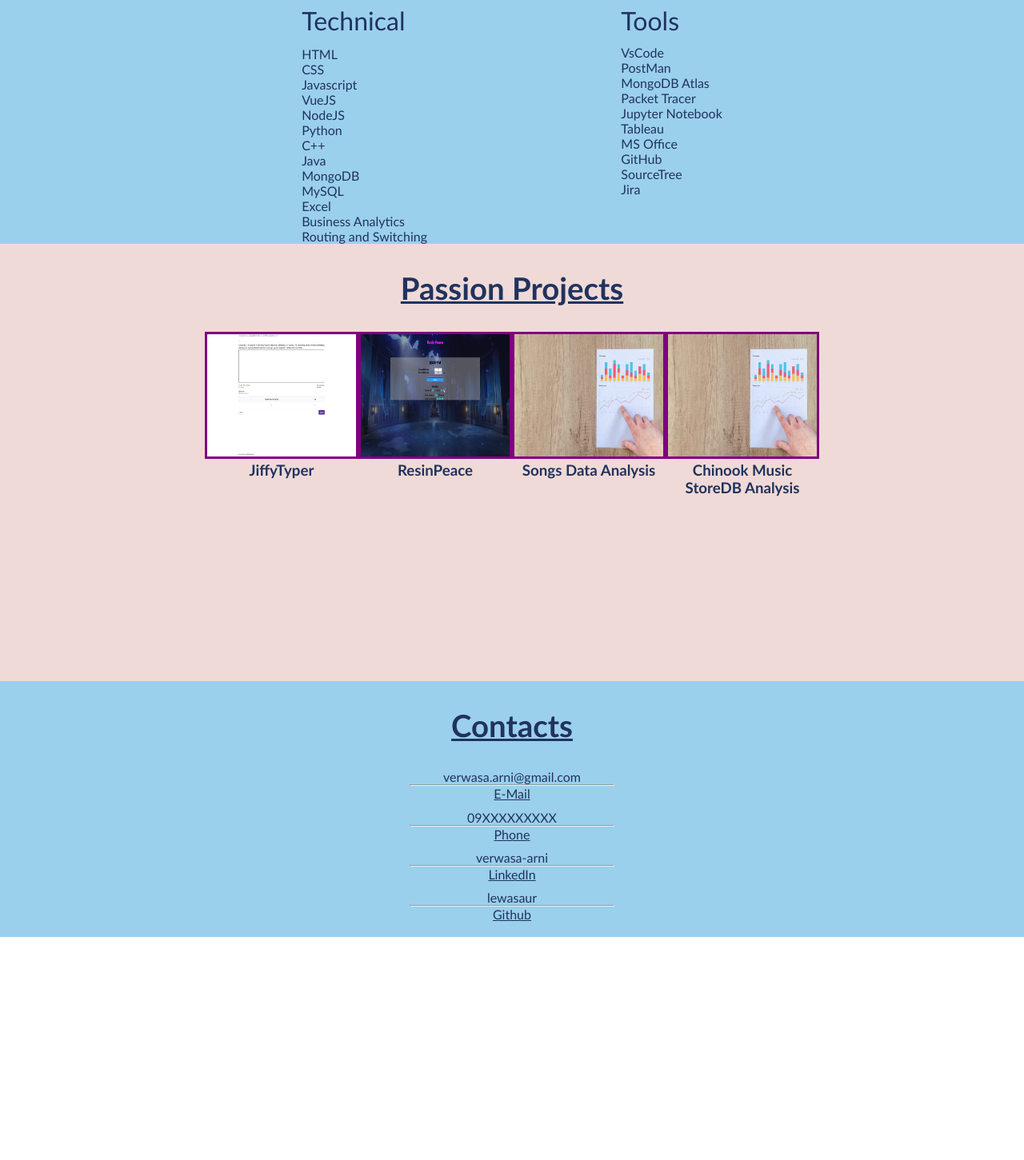
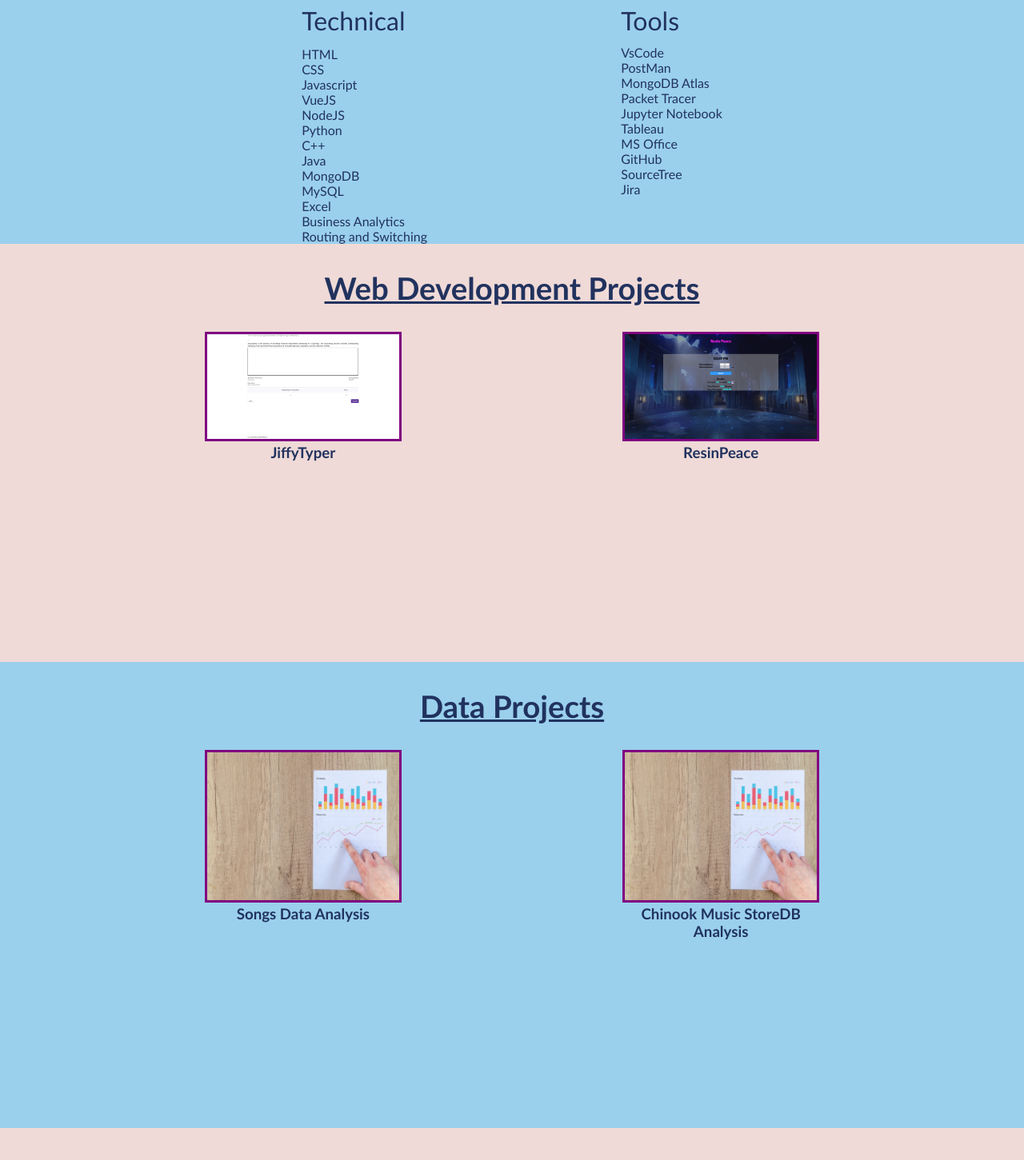
Before and after one commit to lewasaur/Profile, a Vue app: page / in a window 1280 px wide. Shown: the part 1330-2781 px from the top of the page at 80% size. Before the commit the page ends 2502 px from the top, so only its background shows below. Built offline with nearby package versions, Linux system fonts and the light colour scheme.

Commit message:
update info and add Data Project Section

```diff
--- a/src/App.vue
+++ b/src/App.vue
@@ -5,6 +5,7 @@
     <Credentials />
     <Skills />
     <Projects />
+    <Dprojects />
     <Contacts />
   </div>
 
@@ -17,6 +18,7 @@ import Credentials from './components/Credentials'
 import Skills from './components/Skills'
 import Projects from './components/Projects'
 import Contacts from './components/Contacts'
+import Dprojects from './components/Dprojects.vue'
 export default {
   name: 'App',
   components: {
@@ -25,7 +27,8 @@ export default {
     Credentials,
     Skills,
     Projects,
-    Contacts
+    Contacts,
+    Dprojects
   }
 }
 </script>
--- a/src/components/Contacts.vue
+++ b/src/components/Contacts.vue
@@ -41,7 +41,7 @@ export default {
 
 <style scoped>
 #contact-section {
-    background-color: #9AD0EC;
+    background-color: #EFDAD7;
     min-height: 40vh;
 }
 
--- a/src/components/Credentials.vue
+++ b/src/components/Credentials.vue
@@ -10,7 +10,7 @@
                     title="Software Engineer"
                     company="Hooli Software"
                     startDate="Jun 2021"
-                    endDate="- Present"
+                    endDate="- May 2022"
                 />
                 <Work
                     title="Online Course Mentor"
--- /dev/null
+++ b/src/components/Dprojects.vue
@@ -0,0 +1,63 @@
+<template>
+    <div id="dprojects-section">
+        <div class="title-container">
+            <h1 class="title-page">Data Projects</h1>
+        </div>
+        <div class="dprojects-div">
+        <Project
+            projectId="p3"
+            title="Songs Data Analysis"
+            description="An analysis made on my Distrokid(Music Distributing Platform) Data using Python to see which of my songs are doing well and which platforms and countries have big sales. "
+            technologies="Python, Pandas, Matplotlib"
+            live="https://github.com/lewasaur/Song_Sales_Analysis/blob/main/Distrokid%20Data.ipynb"
+            source="https://github.com/lewasaur/Song_Sales_Analysis"
+            imageLink="stock_data.jpeg"
+            imageAlt="Data Analyst Project"
+        />
+        <Project
+            projectId="p4"
+            title="Chinook Music StoreDB Analysis"
+            description="My personal analysis for the Chinook Music Store Database "
+            technologies="Python, Pandas, Seaborn, SQL"
+            live="https://github.com/lewasaur/Chinook_DB_Analysis/blob/master/Chinook%20Music%20Store%20DB%20analysis.ipynb"
+            source="https://github.com/lewasaur/Chinook_DB_Analysis"
+            imageLink="stock_data.jpeg"
+            imageAlt="Data Analyst Project"
+        />
+        </div>
+    </div>
+</template>
+
+<script>
+import Project from './sub-components/Project'
+export default {
+    name: 'Dprojects',
+    components: {
+        Project
+    }
+}
+</script>
+
+<style scoped>
+#dprojects-section {
+    background-color:#9AD0EC;
+    min-height: 60vh;
+}
+
+.dprojects-div {
+    width: 60%;
+    margin: auto;
+    display: flex;
+    justify-content: space-between;
+}
+
+
+@media screen and (max-width: 1155px),
+    screen and (max-height: 600px) {
+    .dprojects-div {
+        flex-direction: column;
+        align-items: center;
+    }
+}
+
+</style>
--- a/src/components/Projects.vue
+++ b/src/components/Projects.vue
@@ -1,7 +1,7 @@
 <template>
     <div id="projects-section">
         <div class="title-container">
-            <h1 class="title-page">Passion Projects</h1>
+            <h1 class="title-page">Web Development Projects</h1>
         </div>
         <div class="projects-div">
         <Project
@@ -24,26 +24,6 @@
             imageLink="resinPeaceThumb.png"
             imageAlt="Resin Peace"
         />
-        <Project
-            projectId="p3"
-            title="Songs Data Analysis"
-            description="An analysis made on my Distrokid(Music Distributing Platform) Data using Python to see which of my songs are doing well and which platforms and countries have big sales. "
-            technologies="Python, Pandas, Matplotlib"
-            live="https://github.com/lewasaur/Song_Sales_Analysis/blob/main/Distrokid%20Data.ipynb"
-            source="https://github.com/lewasaur/Song_Sales_Analysis"
-            imageLink="stock_data.jpeg"
-            imageAlt="Data Analyst Project"
-        />
-        <Project
-            projectId="p4"
-            title="Chinook Music StoreDB Analysis"
-            description="My personal analysis for the Chinook Music Store Database "
-            technologies="Python, Pandas, Seaborn, SQL"
-            live="https://github.com/lewasaur/Chinook_DB_Analysis/blob/master/Chinook%20Music%20Store%20DB%20analysis.ipynb"
-            source="https://github.com/lewasaur/Chinook_DB_Analysis"
-            imageLink="stock_data.jpeg"
-            imageAlt="Data Analyst Project"
-        />
         </div>
     </div>
 </template>
@@ -51,7 +31,7 @@
 <script>
 import Project from './sub-components/Project'
 export default {
-    name: 'Skills',
+    name: 'Projects',
     components: {
         Project
     }
--- a/src/components/sub-components/Project.vue
+++ b/src/components/sub-components/Project.vue
@@ -111,7 +111,7 @@ export default {
 
     .modal-header {
         padding: 2px 16px;
-        background-color: #F172A1;
+        background-color: #EFDAD7;
         color: white;
         display: flex;
         flex-direction: row;
@@ -120,7 +120,7 @@ export default {
 
     .modal-body {
         padding: 2px 16px;
-        background-color: #B39BC8;
+        background-color: #9AD0EC;
         }
 
     .modal-body div {
@@ -129,7 +129,7 @@ export default {
 
     .modal-footer {
         padding: 2px 16px;
-        background-color: #F172A1;
+        background-color: #EFDAD7;
         color: white;
     }
 
```
